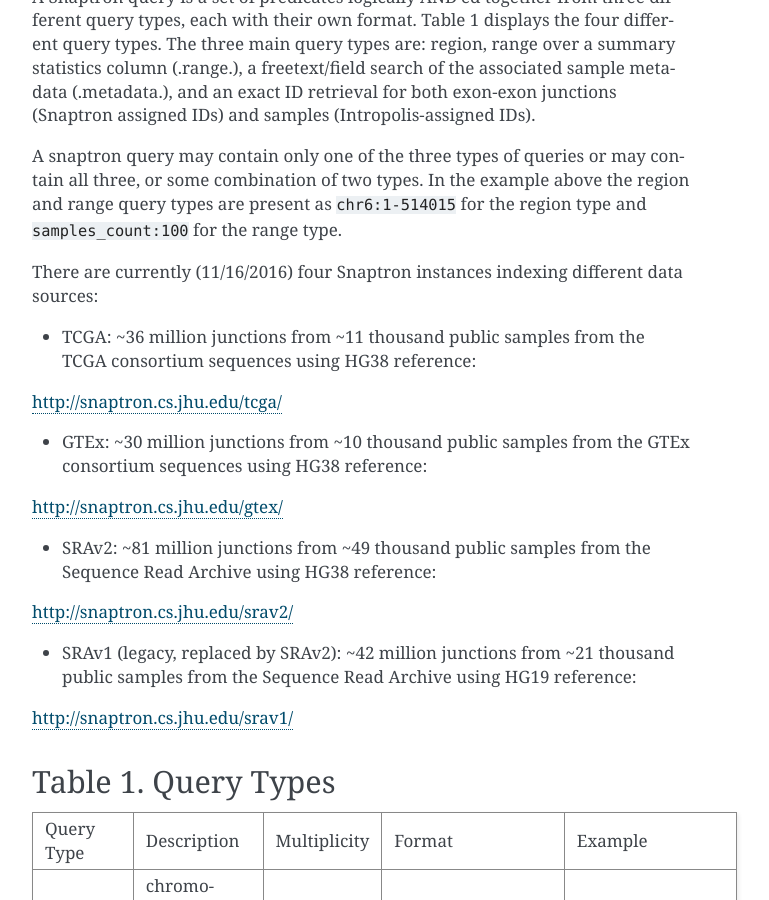
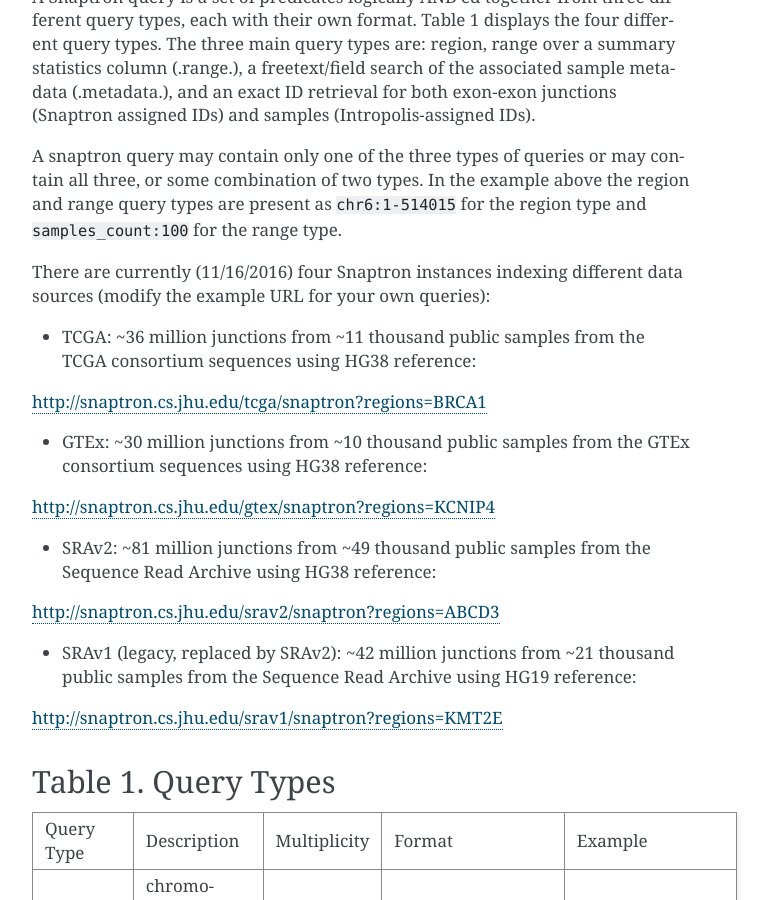
Before and after one commit to ChristopherWilks/snaptron, a Sphinx documentation site: the page built from docs/source/index.rst, in a window 1280 px wide and 900 px high, scrolled down 1310 px. Shown: the whole window, without its empty margins (388-1157 px from the left). Built offline with Sphinx 7.4.7, drawn with Linux system fonts in a browser that asks for light colours.

Commit message:
made WSI data-specific instance URLs full examples

```diff
--- a/docs/source/index.rst
+++ b/docs/source/index.rst
@@ -54,19 +54,19 @@
 
 A snaptron query may contain only one of the three types of queries or may contain all three, or some combination of two types.  In the example above the region and range query types are present as ``chr6:1-514015`` for the region type and ``samples_count:100`` for the range type.
 
-There are currently (11/16/2016) four Snaptron instances indexing different data sources:
+There are currently (11/16/2016) four Snaptron instances indexing different data sources (modify the example URL for your own queries):
 
 - TCGA: ~36 million junctions from ~11 thousand public samples from the TCGA consortium sequences using HG38 reference:
-http://snaptron.cs.jhu.edu/tcga/
+http://snaptron.cs.jhu.edu/tcga/snaptron?regions=BRCA1
 
 - GTEx: ~30 million junctions from ~10 thousand public samples from the GTEx consortium sequences using HG38 reference:
-http://snaptron.cs.jhu.edu/gtex/
+http://snaptron.cs.jhu.edu/gtex/snaptron?regions=KCNIP4
 
 - SRAv2: ~81 million junctions from ~49 thousand public samples from the Sequence Read Archive using HG38 reference:
-http://snaptron.cs.jhu.edu/srav2/
+http://snaptron.cs.jhu.edu/srav2/snaptron?regions=ABCD3
 
 - SRAv1 (legacy, replaced by SRAv2): ~42 million junctions from ~21 thousand public samples from the Sequence Read Archive using HG19 reference:
-http://snaptron.cs.jhu.edu/srav1/
+http://snaptron.cs.jhu.edu/srav1/snaptron?regions=KMT2E
 
 
 Table 1. Query Types
```
